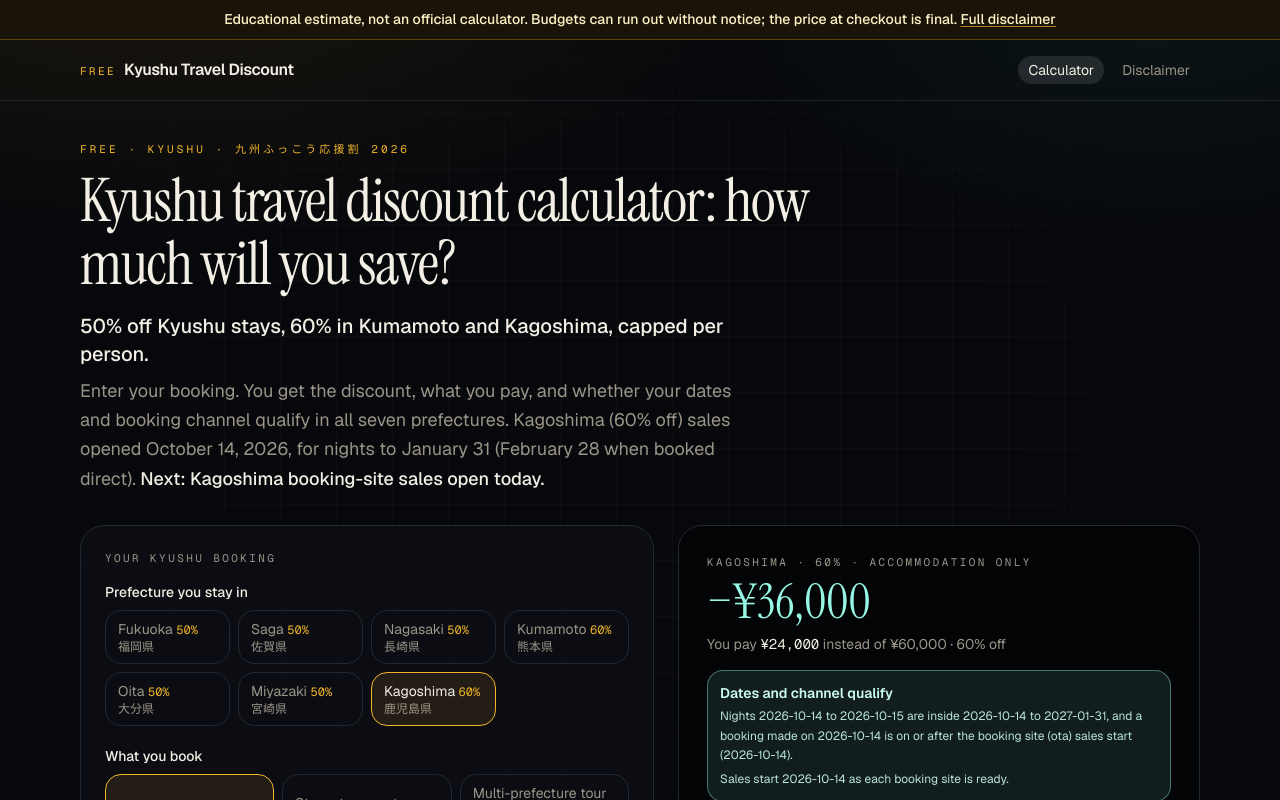
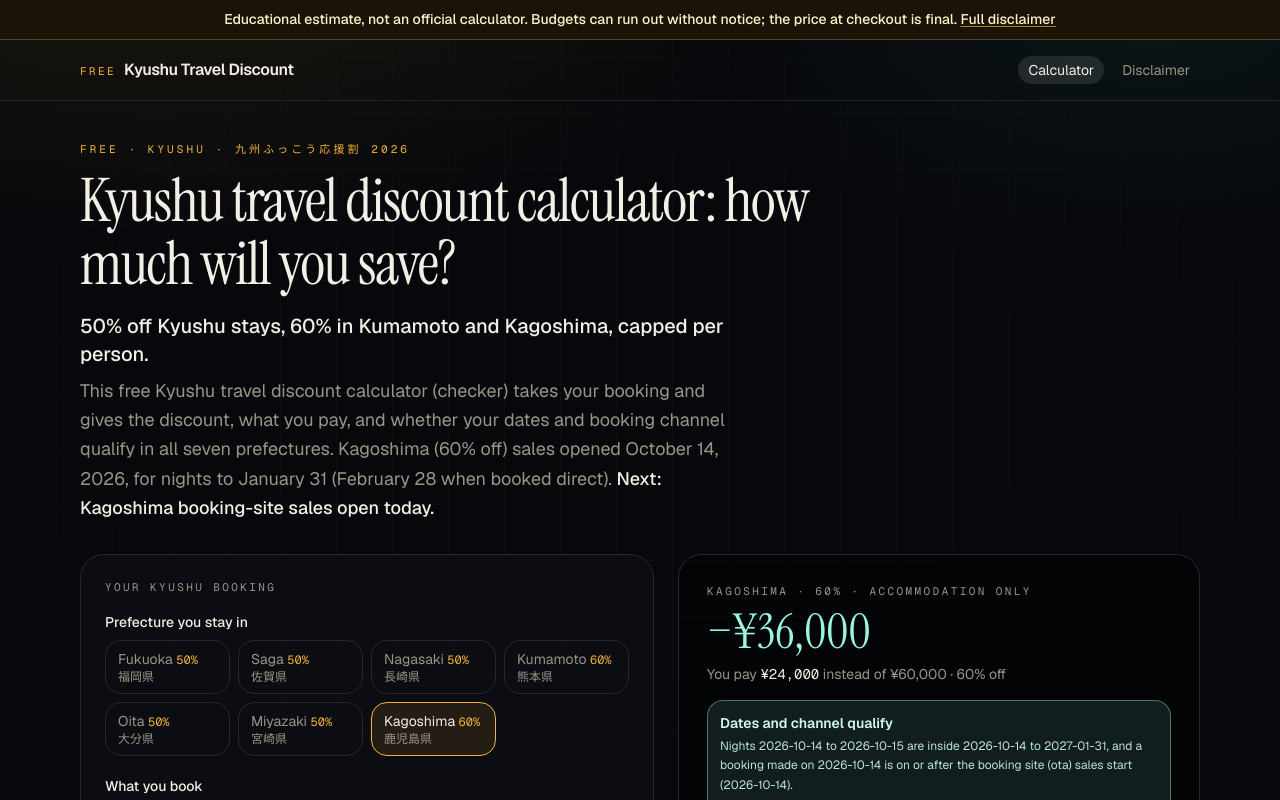
Before and after one commit to sean0007/kyushu-travel-discount, a Next.js app: page / in a window 1280 px wide. Shown: the top 800 px of the page. Built offline with nearby package versions, Linux system fonts and the light colour scheme; no server answers.

Commit message:
Answer-first intro: checker/calculator wording

```diff
--- a/app/page.tsx
+++ b/app/page.tsx
@@ -125,7 +125,7 @@ export default function HomePage() {
         <h1 className="mt-3 font-display text-4xl leading-[1.05] tracking-tight sm:text-6xl">Kyushu travel discount calculator: how much will you save?</h1>
         <p className="mt-4 max-w-2xl text-lg font-medium text-foreground sm:text-xl">50% off Kyushu stays, 60% in Kumamoto and Kagoshima, capped per person.</p>
         <p className="mt-2 max-w-2xl text-base leading-relaxed text-muted sm:text-lg">
-          Enter your booking. You get the discount, what you pay, and whether your dates and booking channel qualify in all seven prefectures. {kagoshimaOpen ? "Kagoshima (60% off) sales opened October 14, 2026, for nights to January 31 (February 28 when booked direct)." : "Kagoshima sales open October 14."}
+          This free Kyushu travel discount calculator (checker) takes your booking and gives the discount, what you pay, and whether your dates and booking channel qualify in all seven prefectures. {kagoshimaOpen ? "Kagoshima (60% off) sales opened October 14, 2026, for nights to January 31 (February 28 when booked direct)." : "Kagoshima sales open October 14."}
           {nextOpening && (
             <>
               {" "}
```
